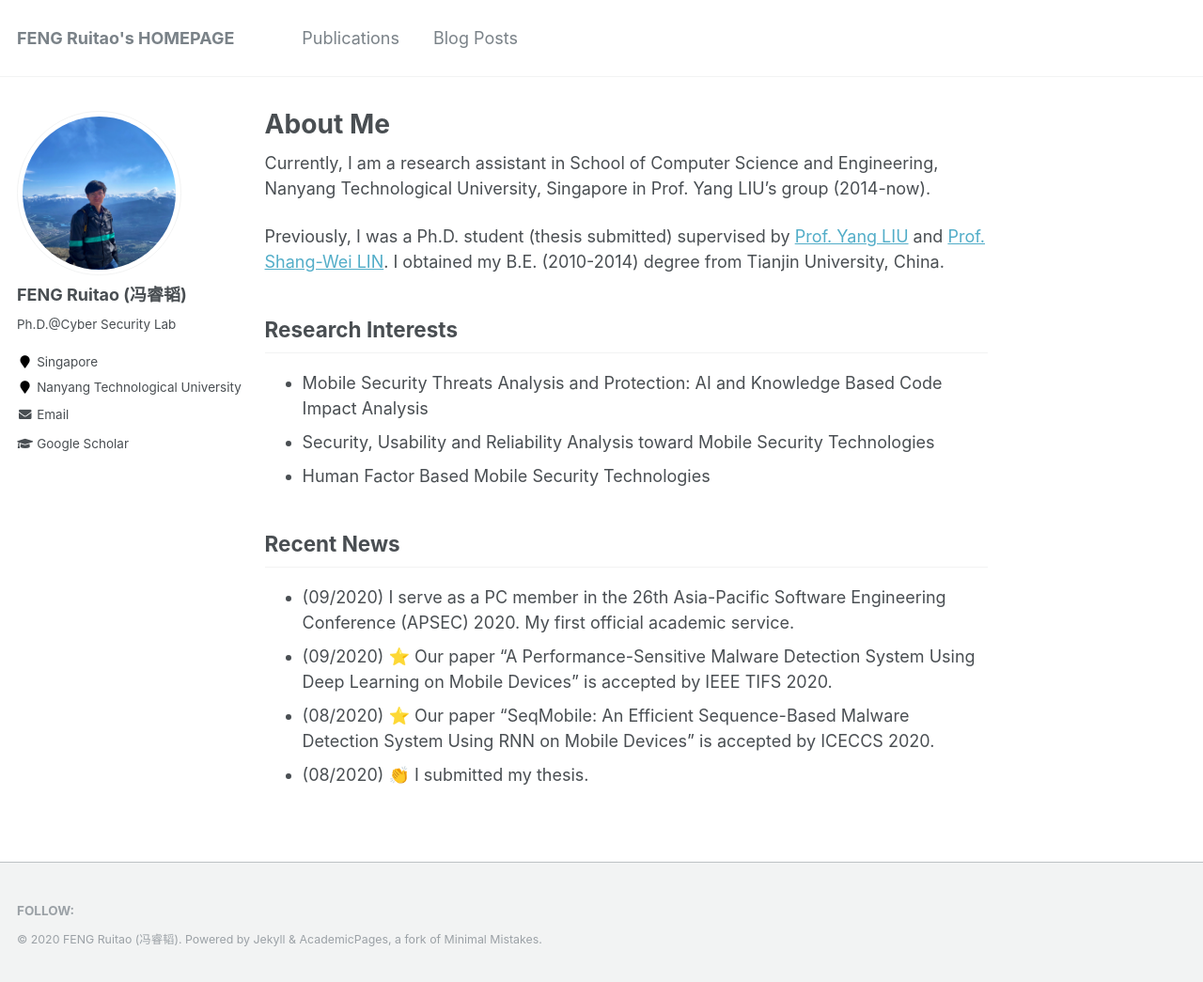
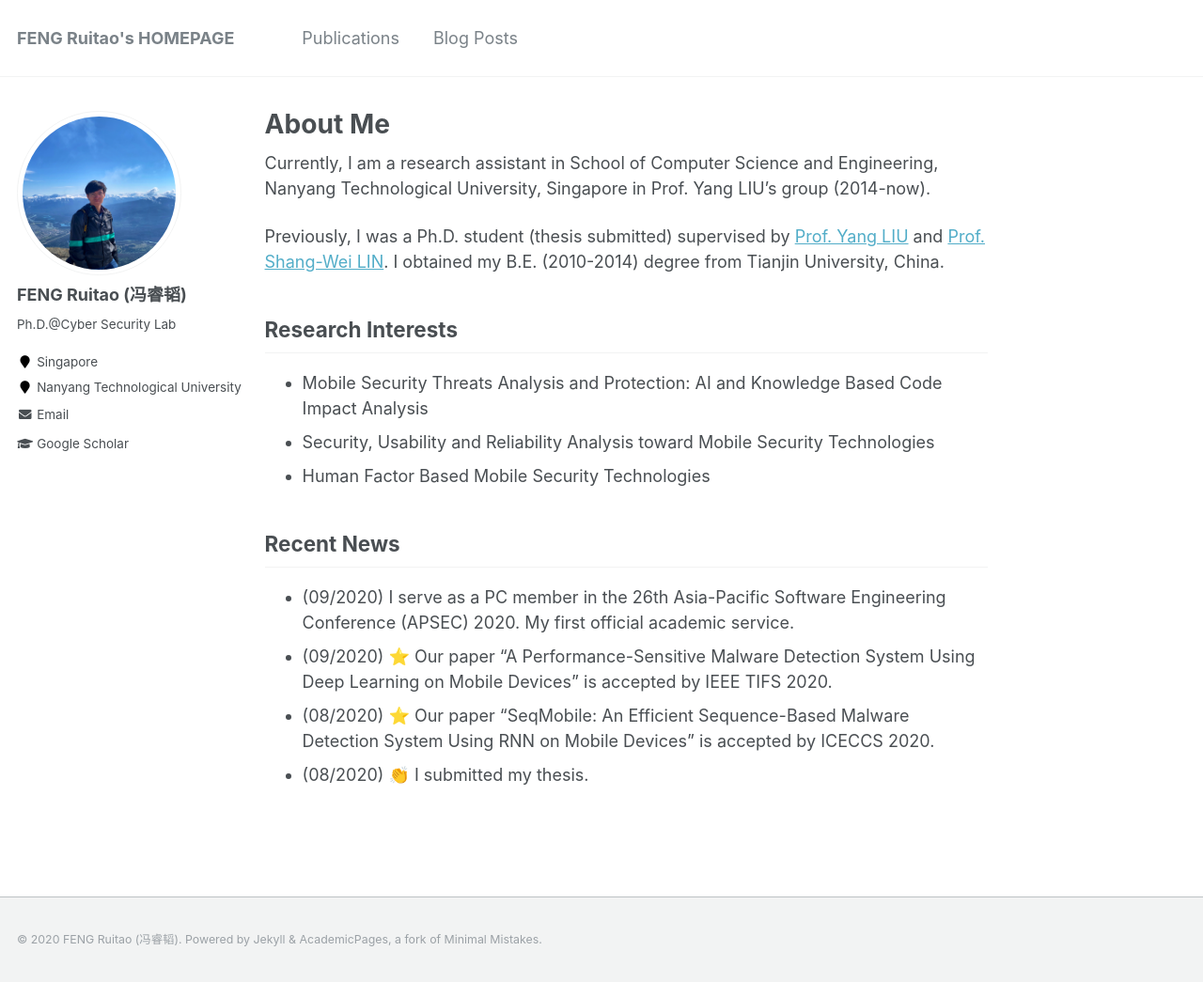
Before and after one commit to rtfeng/rtfeng.github.io, a Jekyll site: the page built from _pages/about.md, in a window 1280 px wide and 1045 px high. Shown: the whole window at 94% size. Built offline with Jekyll 4.4.1, drawn with Linux system fonts in a browser that asks for light colours; emoji names are drawn with the system emoji font.

Commit message:
Update footnote

```diff
--- a/_includes/footer.html
+++ b/_includes/footer.html
@@ -1,24 +1,24 @@
 {% include base_path %}
 
-<div class="page__footer-follow">
-  <ul class="social-icons">
-    {% if site.data.ui-text[site.locale].follow_label %}
-      <li><strong>{{ site.data.ui-text[site.locale].follow_label }}</strong></li>
-    {% endif %}
-    {% if site.twitter.username %}
-      <li><a href="https://twitter.com/{{ site.twitter.username }}"><i class="fab fa-twitter-square" aria-hidden="true"></i> Twitter</a></li>
-    {% endif %}
-    {% if site.facebook.username %}
-      <li><a href="https://facebook.com/{{ site.facebook.username }}"><i class="fab fa-facebook-square" aria-hidden="true"></i> Facebook</a></li>
-    {% endif %}
-    {% if site.author.github %}
-      <li><a href="http://github.com/{{ site.author.github }}"><i class="fab fa-github" aria-hidden="true"></i> GitHub</a></li>
-    {% endif %}
-    {% if site.author.bitbucket %}
-      <li><a href="http://bitbucket.org/{{ site.author.bitbucket }}"><i class="fab fa-bitbucket" aria-hidden="true"></i> Bitbucket</a></li>
-    {% endif %}
+<!--<div class="page__footer-follow">-->
+<!--  <ul class="social-icons">-->
+<!--    {% if site.data.ui-text[site.locale].follow_label %}-->
+<!--      <li><strong>{{ site.data.ui-text[site.locale].follow_label }}</strong></li>-->
+<!--    {% endif %}-->
+<!--    {% if site.twitter.username %}-->
+<!--      <li><a href="https://twitter.com/{{ site.twitter.username }}"><i class="fab fa-twitter-square" aria-hidden="true"></i> Twitter</a></li>-->
+<!--    {% endif %}-->
+<!--    {% if site.facebook.username %}-->
+<!--      <li><a href="https://facebook.com/{{ site.facebook.username }}"><i class="fab fa-facebook-square" aria-hidden="true"></i> Facebook</a></li>-->
+<!--    {% endif %}-->
+<!--    {% if site.author.github %}-->
+<!--      <li><a href="http://github.com/{{ site.author.github }}"><i class="fab fa-github" aria-hidden="true"></i> GitHub</a></li>-->
+<!--    {% endif %}-->
+<!--    {% if site.author.bitbucket %}-->
+<!--      <li><a href="http://bitbucket.org/{{ site.author.bitbucket }}"><i class="fab fa-bitbucket" aria-hidden="true"></i> Bitbucket</a></li>-->
+<!--    {% endif %}-->
 <!--    <li><a href="{% if site.atom_feed.path %}{{ site.atom_feed.path }}{% else %}{{ base_path }}/feed.xml{% endif %}"><i class="fa fa-fw fa-rss-square" aria-hidden="true"></i> {{ site.data.ui-text[site.locale].feed_label | default: "Feed" }}</a></li>-->
-  </ul>
-</div>
+<!--  </ul>-->
+<!--</div>-->
 
 <div class="page__footer-copyright">&copy; {{ site.time | date: '%Y' }} {{ site.name | default: site.title }}. {{ site.data.ui-text[site.locale].powered_by | default: "Powered by" }} <a href="http://jekyllrb.com" rel="nofollow">Jekyll</a> &amp; <a href="https://github.com/academicpages/academicpages.github.io">AcademicPages</a>, a fork of <a href="https://mademistakes.com/work/minimal-mistakes-jekyll-theme/" rel="nofollow">Minimal Mistakes</a>.</div>
```
